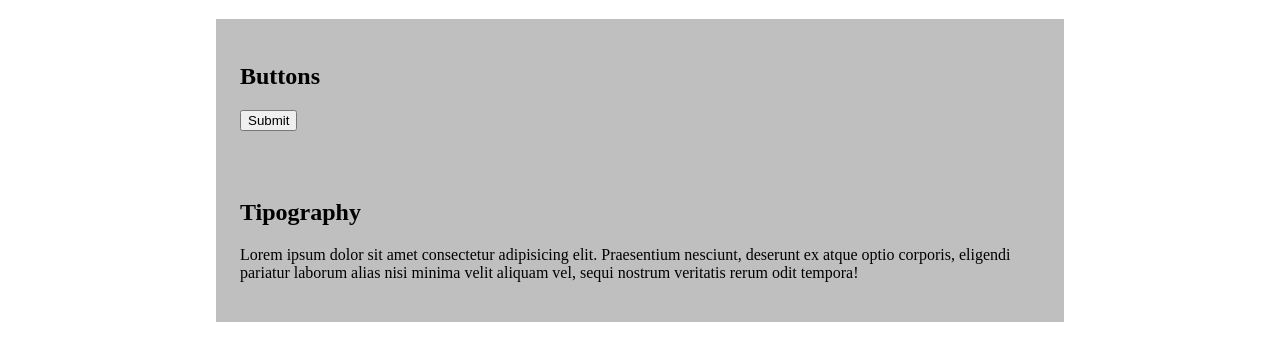
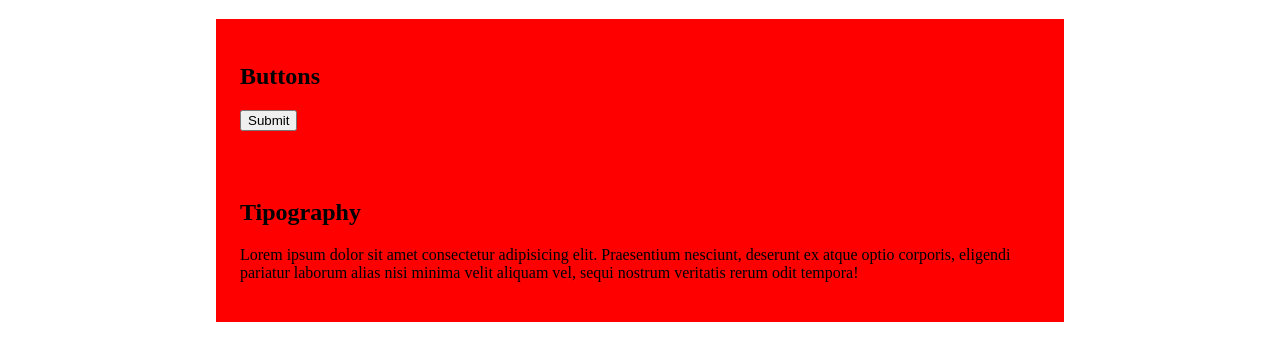
Before and after one commit to ulisesrg/platzi-sass, a website: page index.html in a window 1280 px wide. Shown: the part 61-422 px from the top of the page. Drawn offline with Linux system fonts and the light colour scheme.

Commit message:
Class 12. @content rule usage

```diff
--- a/scss/layout/_layout.scss
+++ b/scss/layout/_layout.scss
@@ -2,6 +2,9 @@
 
 section {
   @include max-width;
+  @include respond-to(800px) {
+    background-color: red;
+  };
   background-color: $color-lightgrey;
   padding: $padding;
 }
--- a/scss/lib/_mixins.scss
+++ b/scss/lib/_mixins.scss
@@ -5,3 +5,9 @@
   margin-left: auto;
   margin-right: auto;
 }
+
+@mixin respond-to($width) {
+  @media only screen and (min-width: $width) {
+    @content;
+  }
+}
```
Also changed, not shown: css/styles.css.
